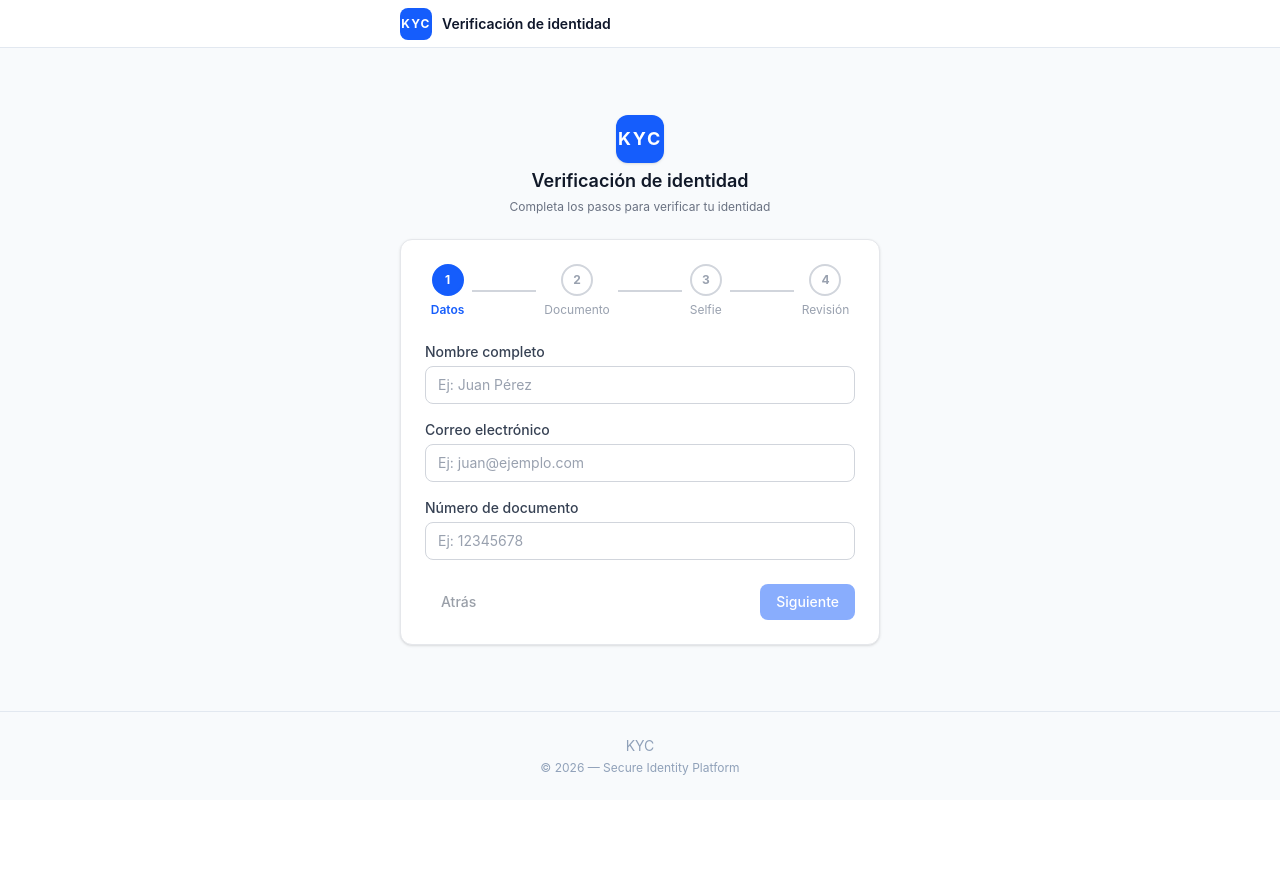
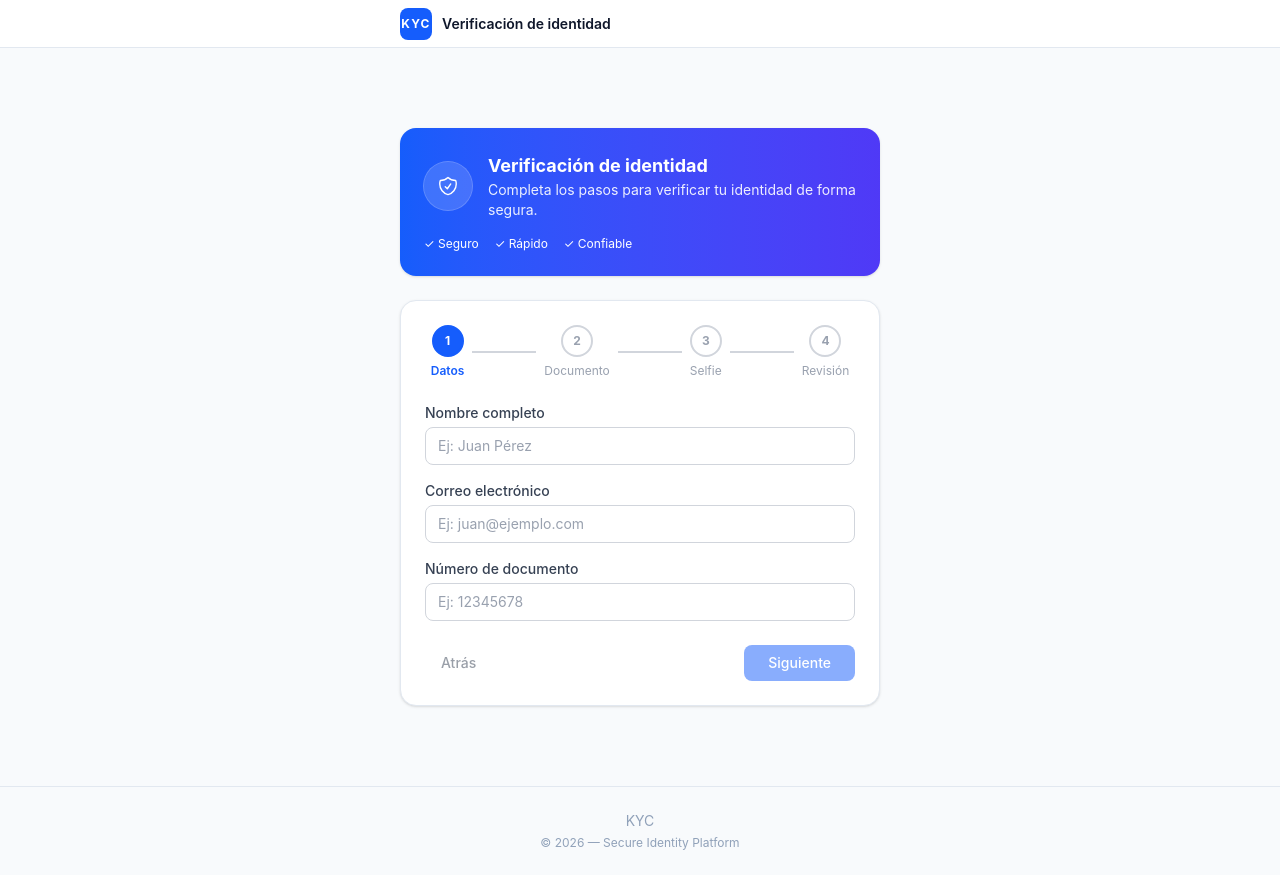
Before and after one commit to JuanMaa15/KYC-frontend, a React (Vite) app: page / in a window 1280 px wide. Before the commit the page ends 800 px from the top, so only its background shows below. Built offline with nearby package versions, Linux system fonts and the light colour scheme; no server answers.

Commit message:
feat(kyc-wizard): rediseñar hero con banner degradado y badges de características

```diff
--- a/src/pages/kyc-wizard/KycWizardPage.tsx
+++ b/src/pages/kyc-wizard/KycWizardPage.tsx
@@ -34,20 +34,31 @@ export default function KycWizardPage({ onComplete }: KycWizardPageProps) {
   }
 
   return (
-    <div className="mx-auto flex w-full max-w-lg flex-col items-center gap-6 p-4">
-      <div className="flex flex-col items-center gap-1">
-        <div className="flex h-12 w-12 items-center justify-center rounded-xl bg-blue-600 shadow-sm dark:bg-blue-500">
-          <span className="text-lg font-bold tracking-widest text-white">KYC</span>
+    <div className="mx-auto flex w-full max-w-[480px] flex-col py-16">
+      <div className="w-full rounded-2xl bg-gradient-to-r from-blue-600 to-indigo-600 p-6 shadow-sm">
+        <div className="flex items-center gap-4">
+          <div className="flex h-12 w-12 flex-shrink-0 items-center justify-center rounded-full bg-white/15 ring-1 ring-white/30">
+            <svg className="h-5.5 w-5.5 text-white" fill="none" viewBox="0 0 24 24" stroke="currentColor" aria-hidden="true">
+              <path strokeLinecap="round" strokeLinejoin="round" strokeWidth={1.5} d="M9 12.75L11.25 15 15 9.75m-3-7.036A11.959 11.959 0 013.598 6 11.99 11.99 0 003 9.749c0 5.592 3.824 10.29 9 11.623 5.176-1.332 9-6.03 9-11.622 0-1.31-.21-2.571-.598-3.751h-.152c-3.196 0-6.1-1.248-8.25-3.285z" />
+            </svg>
+          </div>
+          <div>
+            <h1 className="text-lg font-bold text-white">
+              Verificación de identidad
+            </h1>
+            <p className="text-sm text-white/90">
+              Completa los pasos para verificar tu identidad de forma segura.
+            </p>
+          </div>
         </div>
-        <h1 className="text-lg font-semibold text-gray-900 dark:text-gray-100">
-          Verificación de identidad
-        </h1>
-        <p className="text-xs text-gray-500 dark:text-gray-400">
-          Completa los pasos para verificar tu identidad
-        </p>
+        <div className="mt-4 flex gap-4">
+          <span className="text-xs text-white">✓ Seguro</span>
+          <span className="text-xs text-white">✓ Rápido</span>
+          <span className="text-xs text-white">✓ Confiable</span>
+        </div>
       </div>
 
-      <div className="w-full rounded-xl border border-gray-200 bg-white p-6 shadow-sm dark:border-gray-700 dark:bg-gray-900">
+      <div className="mt-6 w-full animate-fade-in rounded-2xl border border-slate-200 bg-white p-6 shadow-sm">
         <div className="flex flex-col gap-6">
           <WizardProgress currentStep={currentStep} />
 
@@ -72,6 +83,7 @@ export default function KycWizardPage({ onComplete }: KycWizardPageProps) {
               isSubmitting={isSubmitting}
               error={error}
               onSubmit={handleSubmit}
+              onBack={prevStep}
             />
           )}
 
@@ -84,7 +96,7 @@ export default function KycWizardPage({ onComplete }: KycWizardPageProps) {
               >
                 Atrás
               </Button>
-              <Button onClick={nextStep} disabled={!canProceed()}>
+              <Button onClick={nextStep} disabled={!canProceed()} className="px-6">
                 Siguiente
               </Button>
             </div>
```
